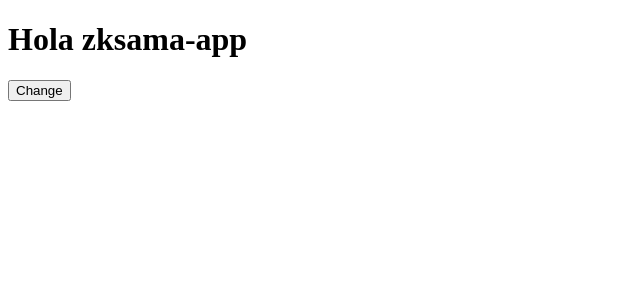
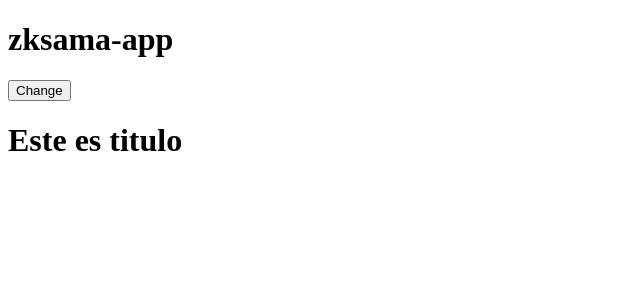
Before and after one commit to zackproject/zksama-angular, an Angular app: page / in a window 1280 px wide. Shown: the top 300 px of the page, without its empty margins (0-640 px from the left). Built offline with nearby package versions, Linux system fonts and the light colour scheme.

Commit message:
Component with string props

```diff
--- a/src/app/app.component.html
+++ b/src/app/app.component.html
@@ -1,3 +1,6 @@
-<h1>Hola {{title}} </h1> <!-- title ve de app.components-->
+<h1>{{title}} </h1> <!-- title ve de app.components-->
 <!-- extension "Angular Language Service" detect autocomplete-->
 <button (click)="changeTitle()">Change</button>
+
+<!-- las props vienen de -->
+<app-product title="Este es titulo"></app-product>
--- a/src/app/components/product/product.component.html
+++ b/src/app/components/product/product.component.html
@@ -1 +1 @@
-<p>product works!</p>
+<h1>{{title}}</h1>
--- /dev/null
+++ b/src/app/models/products.models.ts
@@ -0,0 +1,6 @@
+interface Product {
+    id: number;
+    title: string;
+    price: number;
+    images: string[];
+}
```
Also changed, not shown: src/app/components/product/product.component.ts (+6 -2 lines), 1 other file (tests, documents, lock files or other folders).
